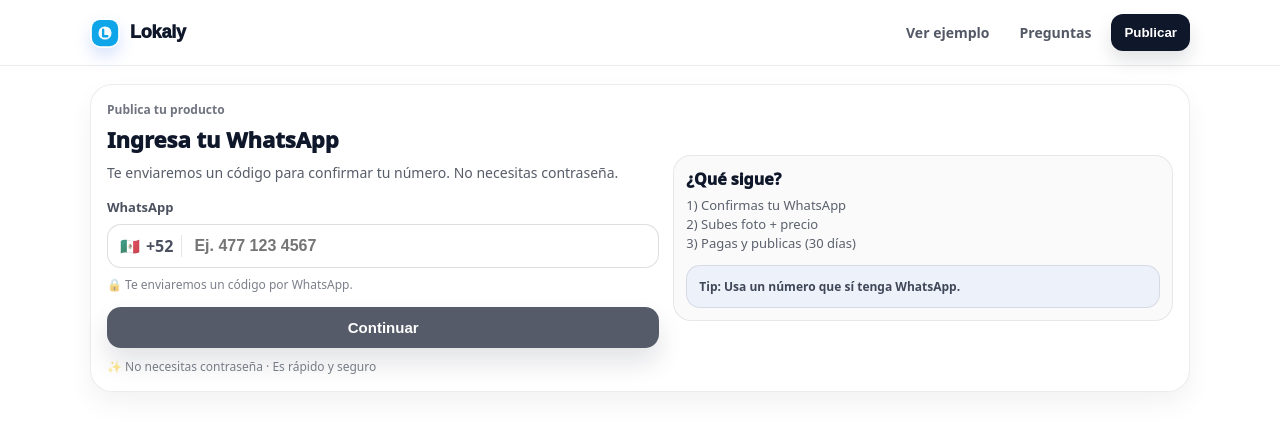
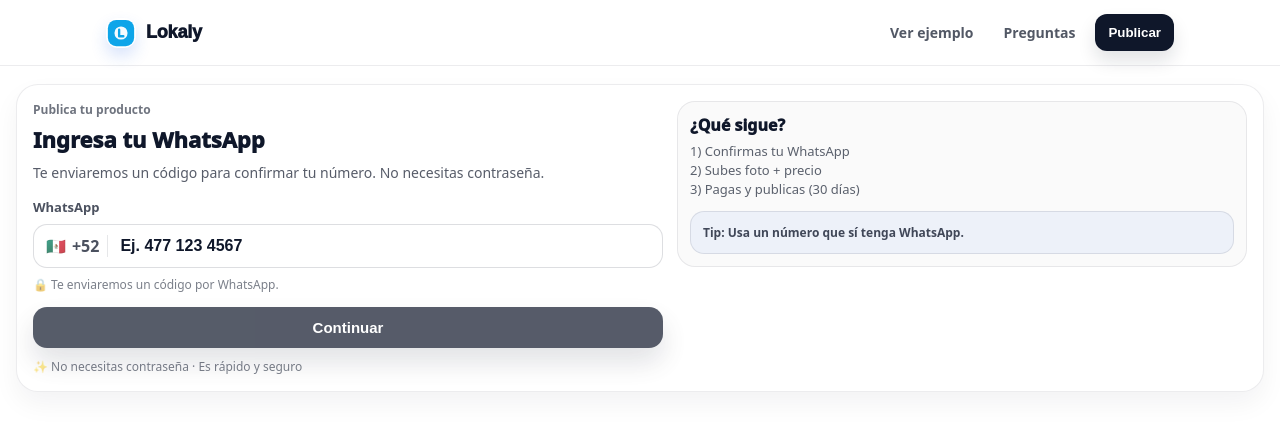
Before and after one commit to jolvera70/lokaly-admin-fe, a React (Vite) app: page /publicar in a window 1280 px wide. Shown: the top 430 px of the page. Built offline with nearby package versions, Linux system fonts and the light colour scheme; no server answers.

Commit message:
flujo basico

```diff
--- a/src/pages/LandingPage.css
+++ b/src/pages/LandingPage.css
@@ -7,6 +7,10 @@
   color: #0f172a;
   font-family: ui-sans-serif, system-ui, -apple-system, Segoe UI, Roboto,
     "Helvetica Neue", Arial;
+  color-scheme: light;
+
+  /* 🔥 evita scroll horizontal por cualquier desborde */
+  overflow-x: hidden;
 }
 
 /* =========================
@@ -151,7 +155,6 @@
 }
 
 /* Prices */
-/* reemplaza tu .lp__prices */
 .lp__prices {
   display: grid;
   grid-template-columns: repeat(4, minmax(0, 1fr));
@@ -279,7 +282,7 @@
 }
 
 /* =========================
-   How / Steps
+   How / Detail Panels
 ========================= */
 .lp__how {
   margin-top: 16px;
@@ -292,10 +295,41 @@
   background: #fff;
   box-shadow: 0 12px 26px rgba(15, 23, 42, 0.05);
   padding: 16px;
+
   display: grid;
-  grid-template-columns: 1.05fr 0.95fr;
+  grid-template-columns: minmax(0, 1.05fr) minmax(0, 0.95fr);
   gap: 14px;
-  align-items: center;
+  align-items: start;
+}
+
+/* ✅ FIX: en pantallas medianas ya NO uses 2 columnas (evita encimado OTP) */
+@media (max-width: 1100px) {
+  .lp__detail {
+    grid-template-columns: 1fr !important;
+  }
+}
+
+.lp__detailLeft,
+.lp__detailRight {
+  min-width: 0; /* 🔥 clave para que el grid no se rompa */
+}
+
+/* ✅ FIX: el panel derecho NO debe invadir al izquierdo */
+.lp__detailImgWrap {
+  width: 100%;
+  max-width: 100%;
+  border-radius: 18px;
+  border: 1px solid rgba(15, 23, 42, 0.08);
+  background: rgba(15, 23, 42, 0.02);
+  padding: 12px;
+
+  display: block;      /* en vez de flex-center (reduce overflow) */
+  overflow: hidden;    /* evita que se “salga” y se encime */
+  box-sizing: border-box;
+}
+
+.lp__detailImgWrap > * {
+  max-width: 100%;
 }
 
 .lp__detailKicker {
@@ -317,23 +351,17 @@
   font-size: 14px;
 }
 
-.lp__detailImgWrap {
-  border-radius: 18px;
-  border: 1px solid rgba(15, 23, 42, 0.08);
-  background: rgba(15, 23, 42, 0.02);
-  padding: 12px;
-  display: flex;
-  justify-content: center;
-  align-items: center;
-}
-
+/* Si usas imágenes */
 .lp__detailImg {
   width: 100%;
   max-height: 220px;
   object-fit: contain;
+  display: block;
 }
 
-/* Step bar */
+/* =========================
+   Step bar
+========================= */
 .lp__stepBar {
   margin-top: 12px;
   border-radius: 18px;
@@ -396,19 +424,91 @@
 }
 
 /* =========================
-   Responsive
+   Responsive (general)
 ========================= */
-@media (max-width: 900px) {
+@media (max-width: 980px) {
   .lp__hero {
     grid-template-columns: 1fr;
   }
   .lp__h1 {
     font-size: 40px;
   }
-  .lp__detail {
-    grid-template-columns: 1fr;
-  }
   .lp__steps {
     grid-template-columns: 1fr;
   }
 }
+
+/* =========================
+   OTP / Inputs fixes (autofill + one-time-code)
+========================= */
+.lp input,
+.lp textarea,
+.lp select {
+  background: #fff !important;
+  color: #0f172a !important;
+  -webkit-text-fill-color: #0f172a !important;
+  caret-color: #0f172a !important;
+
+  appearance: none;
+  -webkit-appearance: none;
+}
+
+/* Chrome/Safari autofill / one-time-code painting */
+.lp input:-webkit-autofill,
+.lp input:-webkit-autofill:hover,
+.lp input:-webkit-autofill:focus,
+.lp input:-webkit-autofill:active {
+  -webkit-text-fill-color: #0f172a !important;
+  box-shadow: 0 0 0 1000px #fff inset !important;
+  transition: background-color 9999s ease-out 0s;
+}
+
+/* =========================
+   FIX: Nada debe salirse del margen
+   (inputs/buttons con width:100% + border/padding)
+========================= */
+
+/* 1) Border-box en TODO dentro de .lp */
+.lp, .lp * , .lp *::before, .lp *::after {
+  box-sizing: border-box;
+}
+
+/* 2) Asegura que los contenedores no crezcan más que su parent */
+.lp__main,
+.lp__detail,
+.lp__detailLeft,
+.lp__detailRight,
+.lp__detailImgWrap {
+  width: 100%;
+  max-width: 100%;
+}
+
+/* 3) Inputs y botones dentro del panel: 100% pero sin overflow */
+.lp__detailLeft input,
+.lp__detailLeft button,
+.lp__detailLeft textarea,
+.lp__detailLeft select {
+  width: 100%;
+  max-width: 100%;
+}
+
+/* 4) Evita que textos largos empujen el layout */
+.lp__detail {
+  overflow: hidden; /* solo el contenedor del card */
+}
+
+.lp__detailLeft,
+.lp__detailRight {
+  min-width: 0;
+}
+
+.lp__detailRight * {
+  max-width: 100%;
+  word-break: break-word;
+  overflow-wrap: anywhere;
+}
+
+/* 5) La fila de "Reenviar / Cambiar" no debe romper márgenes */
+.lp__detailLeft form > div {
+  max-width: 100%;
+}
--- a/src/pages/publicar/PaymentPage.tsx
+++ b/src/pages/publicar/PaymentPage.tsx
@@ -2,6 +2,7 @@ import { useEffect, useMemo, useState } from "react";
 import { Link, useLocation, useNavigate } from "react-router-dom";
 import "../LandingPage.css";
 
+import logoMark from "../../assets/brand/lokaly-mark.svg";
 type ProductDraft = {
   phoneE164: string;
   phoneLocal: string;
@@ -144,18 +145,23 @@ export default function PaymentPage() {
   return (
     <div className="lp">
       {/* Header uniforme con landing */}
+{/* ✅ Header IGUAL al LandingPage */}
 <header className="lp__header">
   <div className="lp__headerInner">
     <button className="lp__brand" onClick={() => navigate("/")}>
+      <img className="lp__logoImg" src={logoMark} alt="Lokaly" />
       <span className="lp__brandText">Lokaly</span>
     </button>
 
     <nav className="lp__nav">
-            <Link className="lp__navLink" to="/ejemplo">
-              Ver ejemplo
+      <Link className="lp__navLink" to="/">
+        Home
       </Link>
-            <a className="lp__navLink" href="/#faq">
-              Preguntas
+      <a className="lp__navLink" href="/#how">
+        Cómo funciona
+      </a>
+      <a className="lp__navLink" href="/#contact">
+        Contacto
       </a>
       <button className="lp__navCta" onClick={() => navigate("/publicar")}>
         Publicar
--- a/src/pages/publicar/ProductFormPage.tsx
+++ b/src/pages/publicar/ProductFormPage.tsx
@@ -1,6 +1,8 @@
 import React, { useMemo, useRef, useState, useEffect } from "react";
 import { Link, useLocation, useNavigate } from "react-router-dom";
 import "../LandingPage.css";
+
+import logoMark from "../../assets/brand/lokaly-mark.svg";
 
 type PublishFlowState = {
   phoneE164?: string;   // +524771234567
@@ -131,19 +133,23 @@ export default function ProductFormPage() {
 
   return (
     <div className="lp">
-      {/* Header uniforme con landing */}
+{/* ✅ Header IGUAL al LandingPage */}
 <header className="lp__header">
   <div className="lp__headerInner">
     <button className="lp__brand" onClick={() => navigate("/")}>
+      <img className="lp__logoImg" src={logoMark} alt="Lokaly" />
       <span className="lp__brandText">Lokaly</span>
     </button>
 
     <nav className="lp__nav">
-            <Link className="lp__navLink" to="/ejemplo">
-              Ver ejemplo
+      <Link className="lp__navLink" to="/">
+        Home
       </Link>
-            <a className="lp__navLink" href="/#faq">
-              Preguntas
+      <a className="lp__navLink" href="/#how">
+        Cómo funciona
+      </a>
+      <a className="lp__navLink" href="/#contact">
+        Contacto
       </a>
       <button className="lp__navCta" onClick={() => navigate("/publicar")}>
         Publicar
--- a/src/pages/publicar/PublishSuccessPage.tsx
+++ b/src/pages/publicar/PublishSuccessPage.tsx
@@ -1,6 +1,7 @@
 import { useEffect, useMemo, useState } from "react";
 import { Link, useLocation, useNavigate } from "react-router-dom";
 import "../LandingPage.css";
+import logoMark from "../../assets/brand/lokaly-mark.svg";
 
 type PlanKey = "ONE" | "PACK3" | "PACK5" | "PACK10";
 
@@ -124,15 +125,19 @@ export function PublishSuccessPage() {
 <header className="lp__header">
   <div className="lp__headerInner">
     <button className="lp__brand" onClick={() => navigate("/")}>
+      <img className="lp__logoImg" src={logoMark} alt="Lokaly" />
       <span className="lp__brandText">Lokaly</span>
     </button>
 
     <nav className="lp__nav">
-            <Link className="lp__navLink" to="/ejemplo">
-              Ver ejemplo
+      <Link className="lp__navLink" to="/">
+        Home
       </Link>
-            <a className="lp__navLink" href="/#faq">
-              Preguntas
+      <a className="lp__navLink" href="/#how">
+        Cómo funciona
+      </a>
+      <a className="lp__navLink" href="/#contact">
+        Contacto
       </a>
       <button className="lp__navCta" onClick={() => navigate("/publicar")}>
         Publicar
@@ -140,6 +145,7 @@ export function PublishSuccessPage() {
     </nav>
   </div>
 </header>
+
 
       <main className="lp__main">
         <section className="lp__detail" style={{ marginTop: 18 }}>
--- a/src/pages/publicar/VerifyOtpPage.tsx
+++ b/src/pages/publicar/VerifyOtpPage.tsx
@@ -2,9 +2,12 @@ import React, { useEffect, useMemo, useState } from "react";
 import { Link, useLocation, useNavigate } from "react-router-dom";
 import "../LandingPage.css";
 
+// ✅ igual que LandingPage
+import logoMark from "../../assets/brand/lokaly-mark.svg";
+
 type LocationState = {
-  phoneE164?: string;   // +524771234567
-  phoneLocal?: string;  // 4771234567
+  phoneE164?: string;
+  phoneLocal?: string;
 };
 
 function onlyDigits(v: string) {
@@ -12,10 +15,9 @@ function onlyDigits(v: string) {
 }
 
 function maskPhoneE164(phoneE164: string) {
-  // +52XXXXXXXXXX -> +52 XXX XXX XX67
   const d = phoneE164.replace("+", "");
   if (d.length < 12) return phoneE164;
-  const local = d.slice(2); // 10
+  const local = d.slice(2);
   return `+52 ${local.slice(0, 3)} ${local.slice(3, 6)} ${local.slice(6, 8)}${local.slice(8)}`;
 }
 
@@ -30,15 +32,12 @@ export function VerifyOtpPage() {
   const [code, setCode] = useState("");
   const [touched, setTouched] = useState(false);
   const [loading, setLoading] = useState(false);
-
-  // reenviar
   const [cooldown, setCooldown] = useState(30);
 
   const codeDigits = useMemo(() => onlyDigits(code).slice(0, 6), [code]);
   const isValid = codeDigits.length === 6;
 
   useEffect(() => {
-    // Si alguien entra directo sin pasar por /publicar
     if (!phoneE164 || !phoneLocal) {
       navigate("/publicar", { replace: true });
       return;
@@ -46,7 +45,6 @@ export function VerifyOtpPage() {
   }, [phoneE164, phoneLocal, navigate]);
 
   useEffect(() => {
-    // countdown
     if (cooldown <= 0) return;
     const t = setTimeout(() => setCooldown((c) => c - 1), 1000);
     return () => clearTimeout(t);
@@ -59,13 +57,7 @@ export function VerifyOtpPage() {
 
     setLoading(true);
     try {
-      // Aquí llamas tu API real:
-      // await api.verifyOtp({ phone: phoneE164!, code: codeDigits })
-
-      // Si OK -> siguiente pantalla:
-      navigate("/publicar/producto", {
-        state: { phoneE164, phoneLocal },
-      });
+      navigate("/publicar/producto", { state: { phoneE164, phoneLocal } });
     } finally {
       setLoading(false);
     }
@@ -76,9 +68,6 @@ export function VerifyOtpPage() {
 
     setLoading(true);
     try {
-      // Aquí llamas tu API real:
-      // await api.sendOtp({ phone: phoneE164! })
-
       setCooldown(30);
     } finally {
       setLoading(false);
@@ -87,19 +76,23 @@ export function VerifyOtpPage() {
 
   return (
     <div className="lp">
-      {/* Header igual al landing */}
+      {/* ✅ Header IGUAL al LandingPage */}
       <header className="lp__header">
         <div className="lp__headerInner">
           <button className="lp__brand" onClick={() => navigate("/")}>
+            <img className="lp__logoImg" src={logoMark} alt="Lokaly" />
             <span className="lp__brandText">Lokaly</span>
           </button>
 
           <nav className="lp__nav">
-            <Link className="lp__navLink" to="/ejemplo">
-              Ver ejemplo
+            <Link className="lp__navLink" to="/">
+              Home
             </Link>
-            <a className="lp__navLink" href="/#faq">
-              Preguntas
+            <a className="lp__navLink" href="/#how">
+              Cómo funciona
+            </a>
+            <a className="lp__navLink" href="/#contact">
+              Contacto
             </a>
             <button className="lp__navCta" onClick={() => navigate("/publicar")}>
               Publicar
@@ -146,6 +139,11 @@ export function VerifyOtpPage() {
   fontWeight: 900,
   letterSpacing: "0.18em",
   outline: "none",
+
+  background: "#fff",
+  color: "#0f172a",
+  WebkitTextFillColor: "#0f172a", // 🔥 clave para Safari/Chrome
+  appearance: "none",
 }}
               />
 
```
Lines whose indentation alone changed are shown as unchanged.
